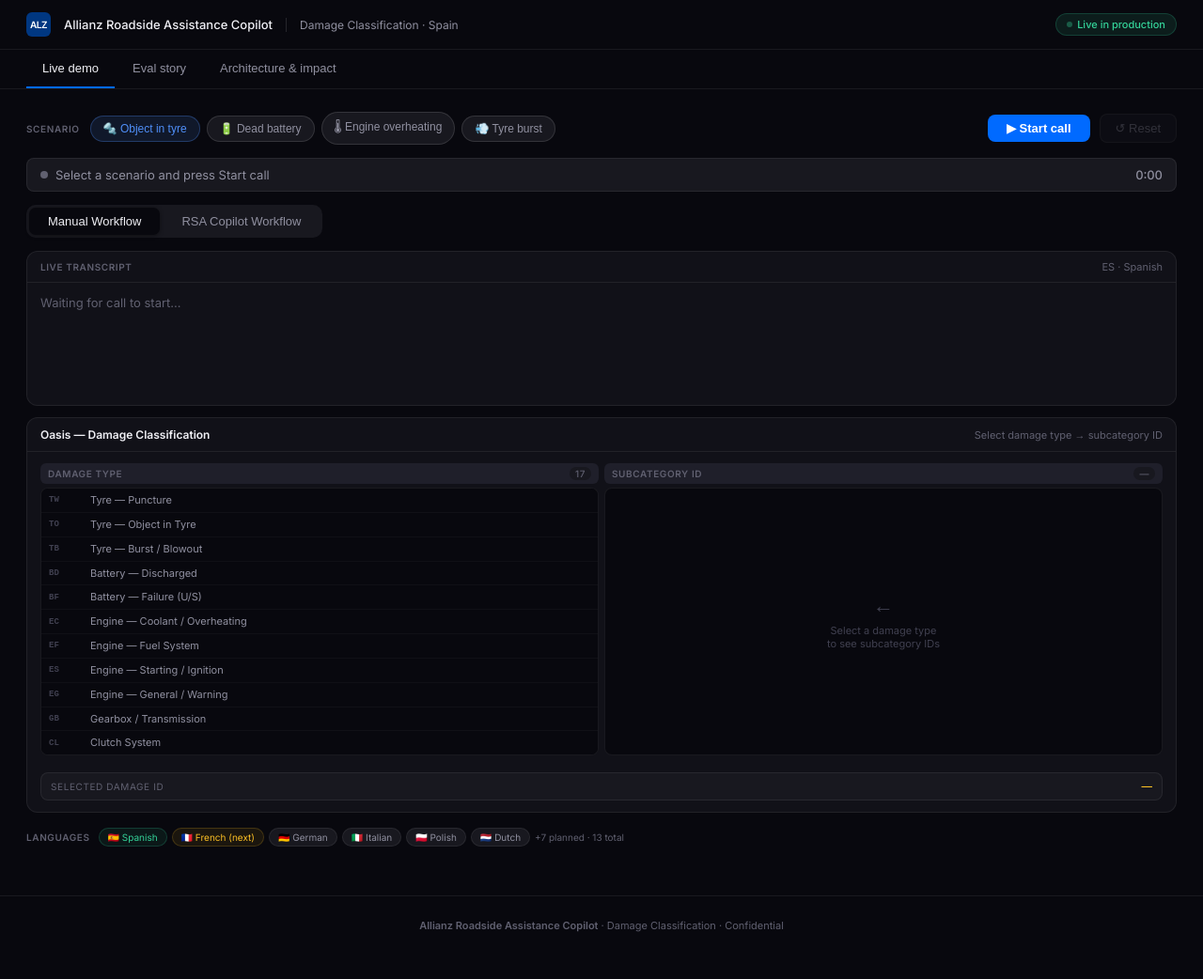
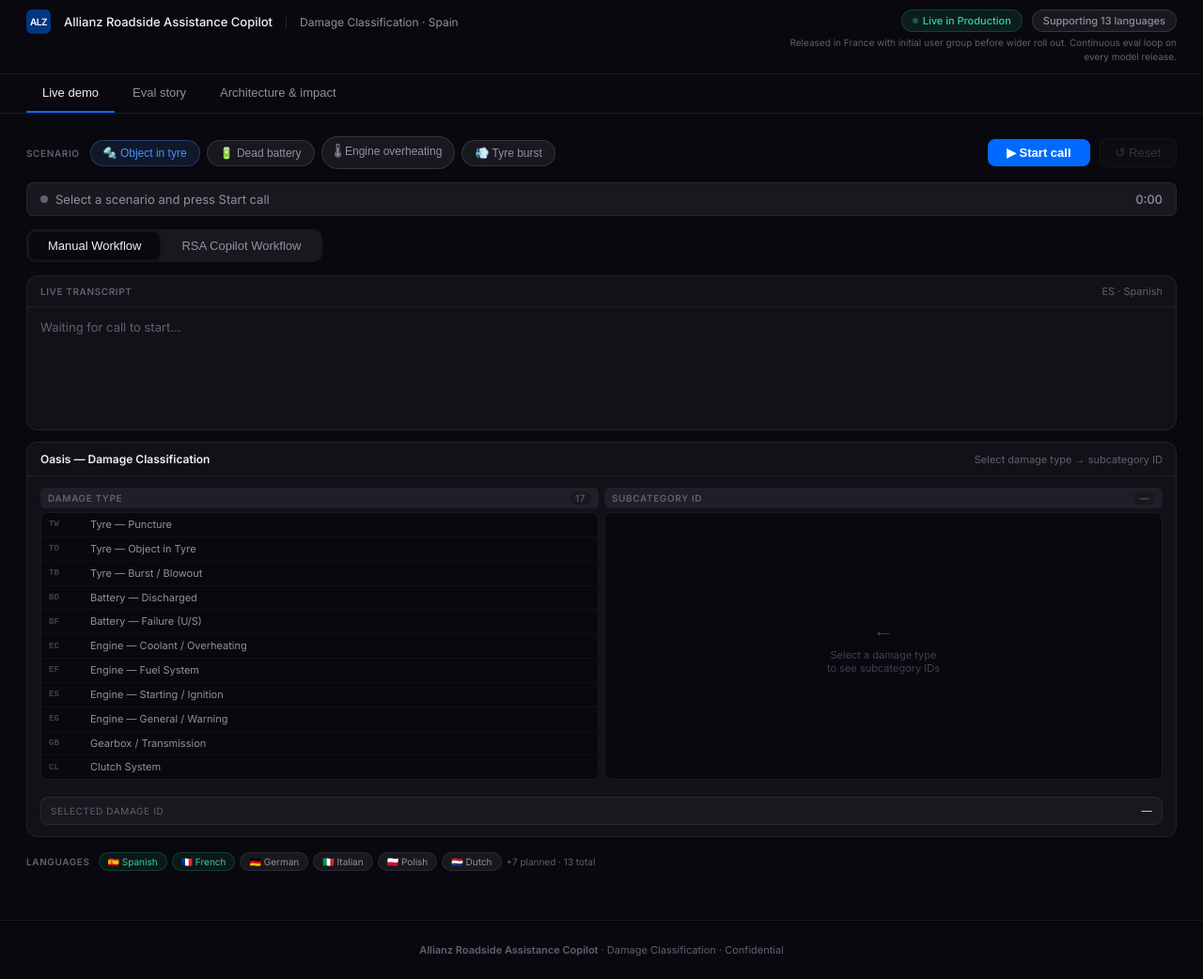
Before and after one commit to kashish-kharbanda/allianz-rsa-copilot, a plain HTML site: page index.html in a window 1280 px wide. Shown: the whole page at 94% size. Before the commit the page ends 1016 px from the top, so only its background shows below. Drawn offline with nearby package versions, Linux system fonts and the light colour scheme.

Commit message:
Update nav: Live in Production + 13 languages, France live

```diff
--- a/index.html
+++ b/index.html
@@ -16,7 +16,7 @@
   --r:12px;--rsm:8px;
 }
 body{font-family:'Inter',system-ui,sans-serif;background:var(--bg);color:var(--t1);font-size:14px;min-height:100vh;}
-nav{display:flex;align-items:center;justify-content:space-between;padding:13px 28px;border-bottom:1px solid var(--b1);position:sticky;top:0;z-index:100;background:var(--bg);}
+nav{display:flex;align-items:flex-start;justify-content:space-between;padding:10px 28px;border-bottom:1px solid var(--b1);position:sticky;top:0;z-index:100;background:var(--bg);gap:16px;}
 .logo{width:26px;height:26px;border-radius:6px;background:var(--scale);display:flex;align-items:center;justify-content:center;font-size:11px;font-weight:700;color:#fff;flex-shrink:0;}
 .nav-l{display:flex;align-items:center;gap:14px;}
 .nav-title{font-size:13px;font-weight:500;}
@@ -193,7 +193,13 @@
     <div class="vdiv"></div>
     <span class="nav-sub">Damage Classification · Spain</span>
   </div>
-  <div class="live-badge"><span class="ldot"></span>Live in production</div>
+  <div style="display:flex;flex-direction:column;align-items:flex-end;gap:4px;">
+    <div style="display:flex;align-items:center;gap:10px;">
+      <div class="live-badge"><span class="ldot"></span>Live in Production</div>
+      <div style="font-size:11px;font-weight:500;color:var(--t2);background:var(--bg3);border:1px solid var(--b2);border-radius:99px;padding:4px 11px;">Supporting 13 languages</div>
+    </div>
+    <div style="font-size:10px;color:var(--t3);text-align:right;max-width:420px;line-height:1.5;">Released in France with initial user group before wider roll out. Continuous eval loop on every model release.</div>
+  </div>
 </nav>
 
 <div class="tabs">
@@ -360,7 +366,7 @@
   <div class="lang-row" style="margin-top:16px;">
     <span style="font-size:10px;color:var(--t3);font-weight:700;text-transform:uppercase;letter-spacing:.06em;margin-right:4px;">Languages</span>
     <span class="lpill live">🇪🇸 Spanish</span>
-    <span class="lpill next">🇫🇷 French (next)</span>
+    <span class="lpill live">🇫🇷 French</span>
     <span class="lpill">🇩🇪 German</span><span class="lpill">🇮🇹 Italian</span>
     <span class="lpill">🇵🇱 Polish</span><span class="lpill">🇳🇱 Dutch</span>
     <span style="font-size:10px;color:var(--t3);">+7 planned · 13 total</span>
```
